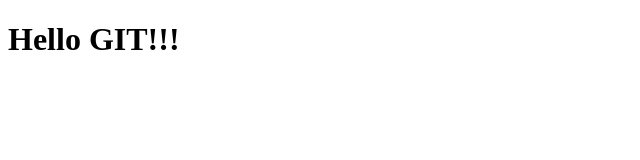
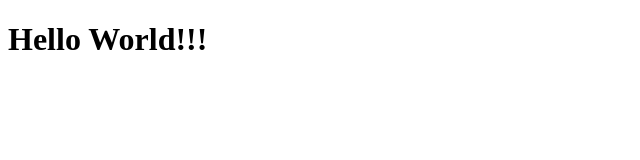
Before and after one commit to joanna-witek/git-course-4, a plain HTML site: page index.html in a window 1280 px wide. Shown: the whole page, without its empty margins (0-640 px from the left). Drawn offline with Linux system fonts and the light colour scheme.

Commit message:
Hello Worldgit add index.html ! added to index.html

```diff
--- a/index.html
+++ b/index.html
@@ -7,6 +7,6 @@
     <title>iSA GIT Course - 4</title>
 </head>
 <body>
-   <h1>Hello GIT!!!</h1>
+   <h1>Hello World!!!</h1>
 </body>
 </html>
```
